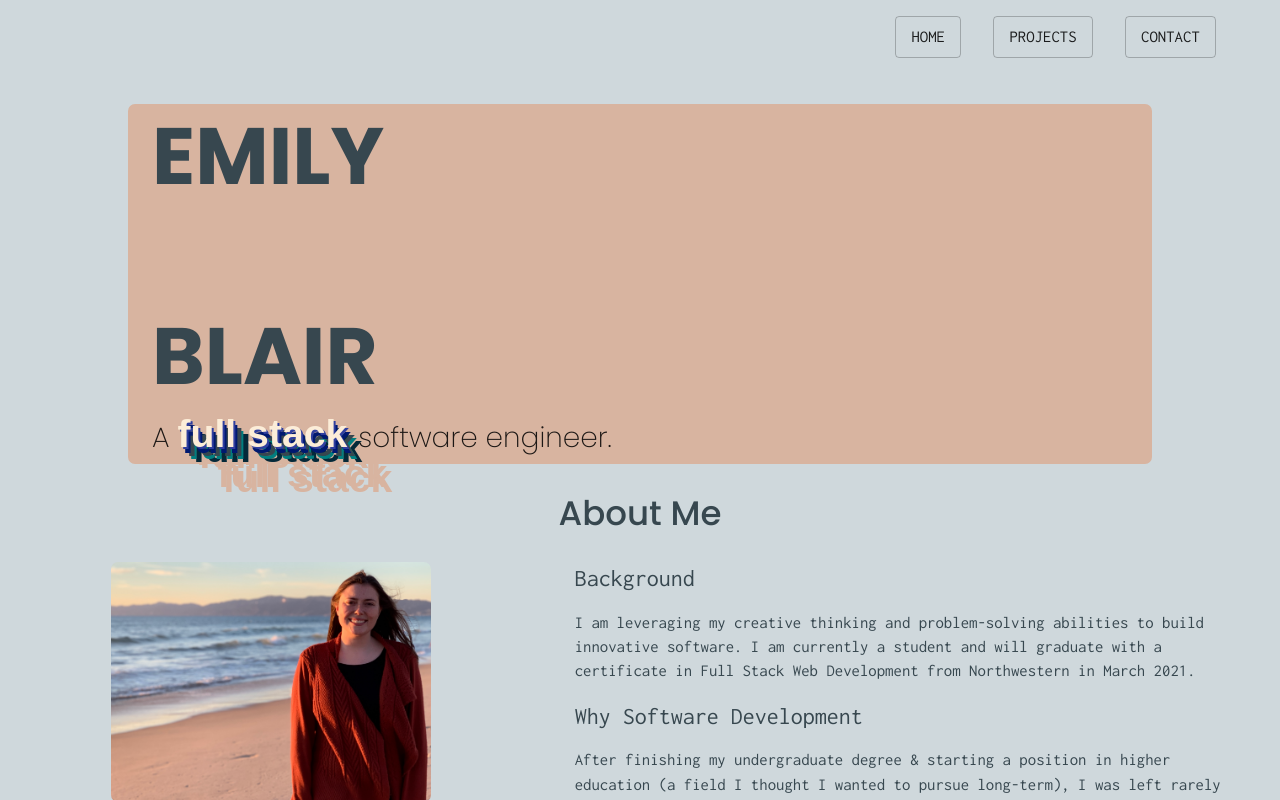
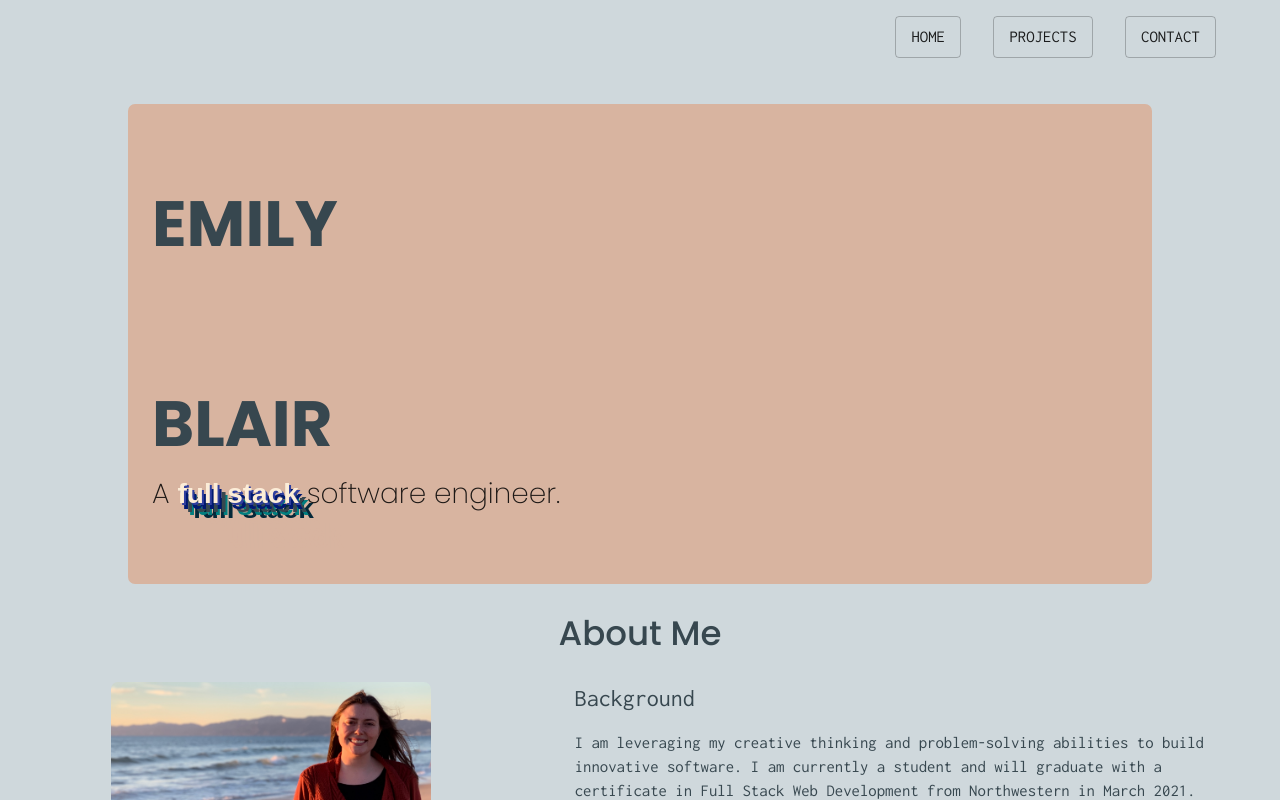
Before and after one commit to emblair96/emblair96.github.io, a React (Create React App) app: page / in a window 1280 px wide. Shown: the top 800 px of the page. Built offline with nearby package versions, Linux system fonts and the light colour scheme.

Commit message:
Mobile responsiveness update

```diff
--- a/src/App.css
+++ b/src/App.css
@@ -158,16 +158,16 @@ a {
 
 @media (max-width: 1290px) {
   #welcome-msg {
-    height: 45vh;
+    height: 60vh;
   }
 
   .welcome-msg-text {
-    font-size: 5rem;
+    font-size: 4rem;
 
   }
 
   .full-stack {
-    font-size: 1.4em;
+    font-size: 1em;
   }
 }
 
@@ -175,7 +175,7 @@ a {
 @media (max-width: 1024px) {
 
   #welcome-msg {
-    height: 35vh;
+    height: 45vh;
   }
 
 
```
